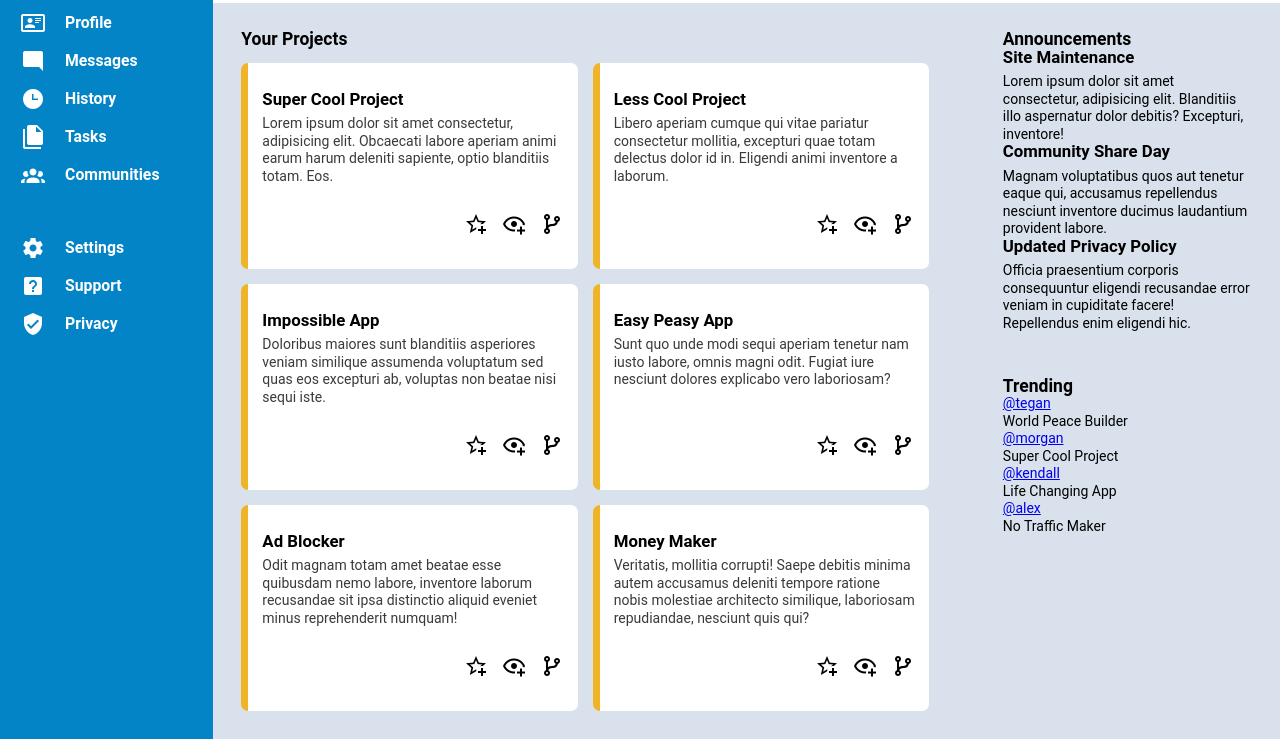
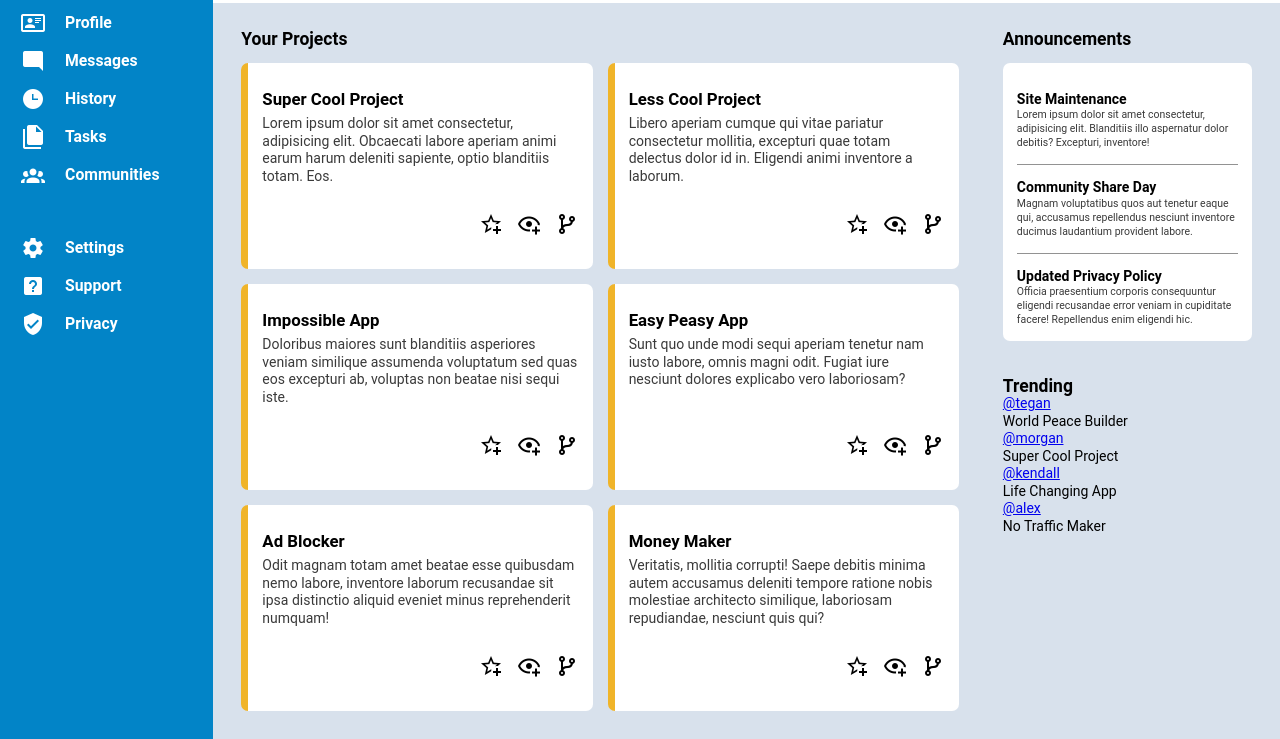
Before and after one commit to RezaVG/Admin-Dashboard, a plain HTML site: page index.html in a window 1280 px wide. Shown: the part 138-877 px from the top of the page. Drawn offline with Linux system fonts and the light colour scheme.

Commit message:
styled th announcement section

```diff
--- a/style.css
+++ b/style.css
@@ -297,7 +297,7 @@ article {
 
 .cards {
   display: grid;
-  grid-template-columns: repeat(auto-fit, minmax(30ch, 45%));
+  grid-template-columns: repeat(auto-fit, minmax(35ch, 47%));
   justify-content: start;
   gap: 15px;
   margin-top: 1rem;
@@ -315,6 +315,7 @@ article {
 
 .card p {
   color: rgb(58, 58, 58);
+  overflow: hidden;
 }
 
 .card-links {
@@ -326,3 +327,26 @@ article {
 .card > p {
   flex: 1;
 }
+
+.announcements {
+  background-color: white;
+  border-radius: 0.5rem;
+  padding: 2rem 1rem 0 1rem;
+  margin-top: 1rem;
+}
+
+.announcements > *:not(:last-child) {
+  margin-bottom: 1rem;
+  border-bottom: 1px solid rgb(146, 146, 146);
+}
+
+.announcement-title {
+  font-size: 1rem;
+  margin: 0;
+}
+.announcement-card p {
+  font-size: 0.75rem;
+  line-height: 1rem;
+  color: rgb(58, 58, 58);
+  padding-bottom: 1rem;
+}
```
